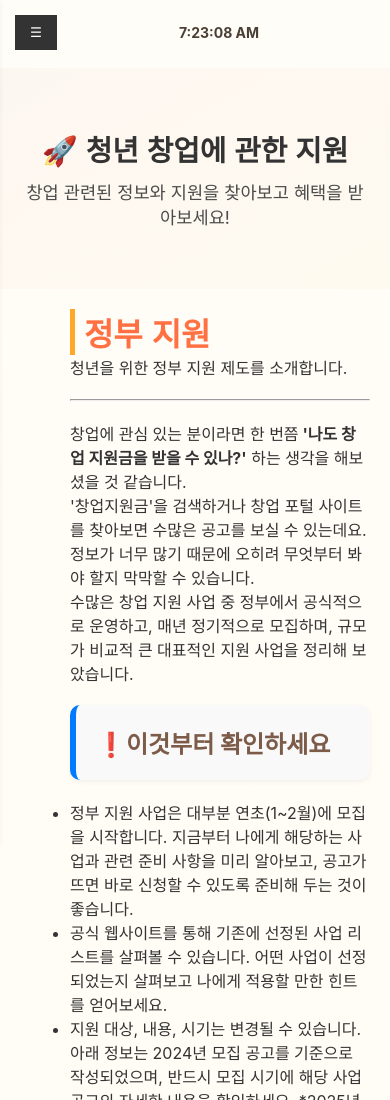
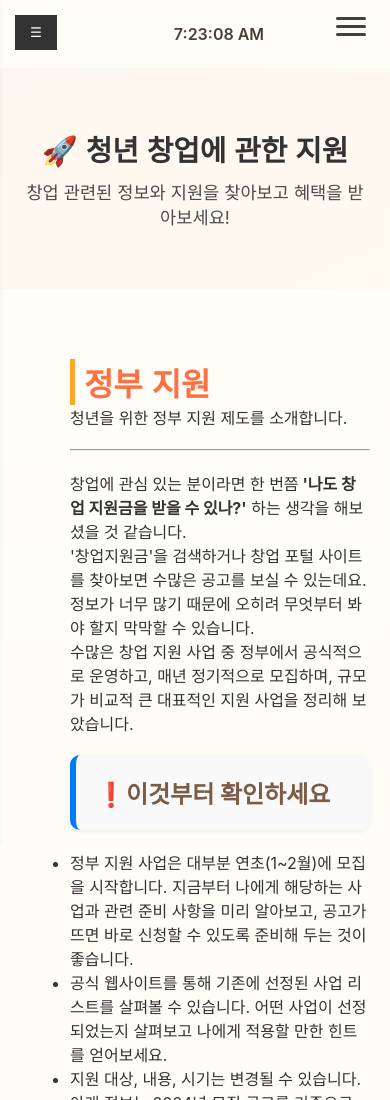
Before and after one commit to haneullllll/webpr2, a plain HTML site: page 청년창업.html in a window 390 px wide. Shown: the top 1100 px of the page. Drawn offline with nearby package versions, Linux system fonts and the light colour scheme; a web font is replaced by a local one.

Commit message:
Update 청년창업.html

```diff
--- a/청년창업.html
+++ b/청년창업.html
@@ -135,6 +135,7 @@
         flex: 1;
         margin-left: 60px; /* 햄버거 버튼 공간 확보 */
         padding: 20px;
+        padding-top: 70px;
         transition: margin-left 0.3s ease;
         width: calc(100% - 60px);
     }
@@ -266,7 +267,7 @@
   <nav>
     <div class="nav-container">
       <div class="logo">
-        <a href = "index.html">
+        <a href = "home.html">
             <img src = "곰두리_16.png" alt = "로고" class = "logo-img">
         </a>
         </div>
@@ -276,7 +277,11 @@
         <a href="청년창업.html">청년창업</a>
         <a href="K-패스.html">K-패스</a>
       </div>
-
+        <button class="hamburger-menu">
+        <span class="line"></span>
+        <span class="line"></span>
+        <span class="line"></span>
+        </button>
     </div>
   </nav>
   <!-- 햄버거 버튼 -->
@@ -523,36 +528,7 @@
 <footer>
     Copyright © 2025. All rights reserved.
   </footer>
-<script>
-    const clock = document.createElement("div");
-  clock.id = "clock";
-  clock.style.position = "fixed";
-  clock.style.top = "24px";
-  clock.style.left = "50%";
-  clock.style.transform = "translateX(-50%)";
-  clock.style.fontSize = "14px";
-  clock.style.fontWeight = "bold";
-  document.body.appendChild(clock);
 
-  setInterval(() => {
-    const now = new Date();
-    clock.textContent = now.toLocaleTimeString();
-  }, 1000);
-
-
-//had부분 페이지 입장 시 메인글 애니메이션 효과
-
-    window.onload = function () {
-      //had부분 페이지 오픈시 애니메이션 효과
-     const had = document.querySelector(".had");
-     had.style.opacity = 0; //had style 투명도 0
-
-     //0.1초후 opacity값 1을주고 2.5초동안 애니메이션 효과 적용
-      setTimeout(() => {
-      had.style.transition = "opacity 2.5s";
-      had.style.opacity = 1;
-     }, 100);
-    }
-</script>
+  <script src="공통.js"></script>
 </body>
 </html>
```
